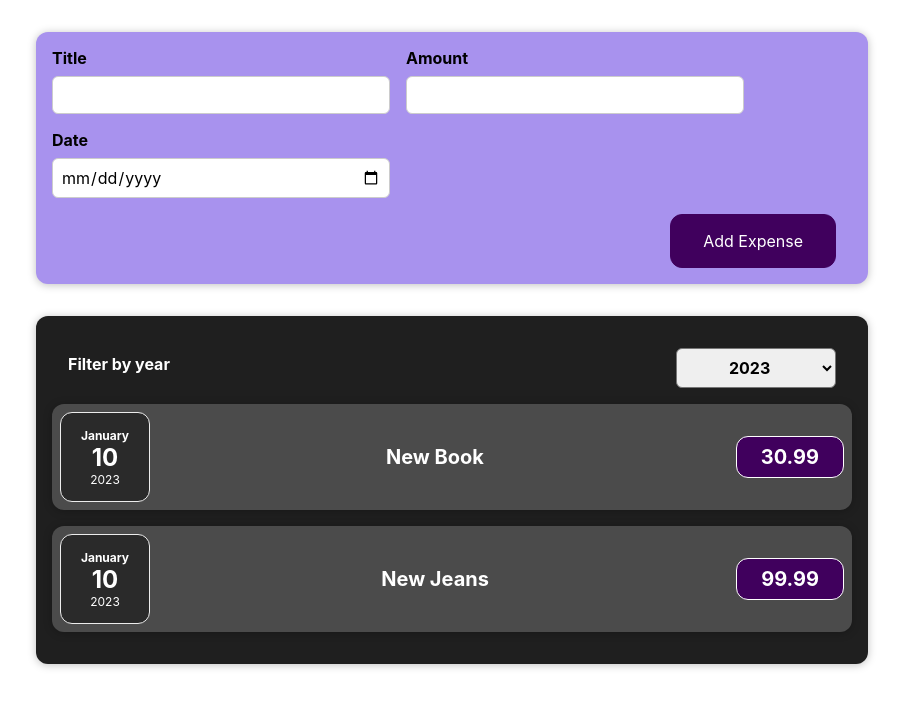
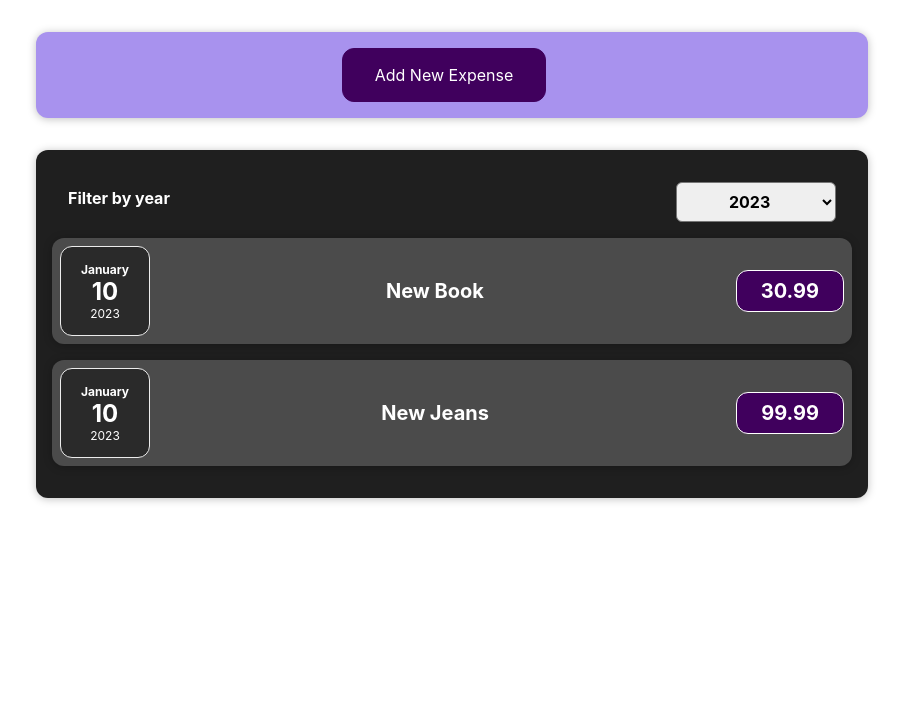
Before and after one commit to hnnmrkr/expenses, a React (Create React App) app: page / in a window 1280 px wide. Shown: the top 708 px of the page, without its empty margins (188-1091 px from the left). Built offline with nearby package versions, Linux system fonts and the light colour scheme.

Commit message:
Added Add new expense button and cancel button

```diff
--- a/src/App.js
+++ b/src/App.js
@@ -27,6 +27,8 @@ const DUMMY_EXPENSES = [
 
 const App = () => {
     const [expenses, setExpenses] = useState(DUMMY_EXPENSES)
+    const [isShown, setIsShown] = useState(false);
+
 
     const addExpensehandler = (expense) => {
         console.log('In App.js')
--- a/src/components/Expenses/ExpensesList.js
+++ b/src/components/Expenses/ExpensesList.js
@@ -21,4 +21,5 @@ const ExpensesList = (props) => {
         </ul>
     )}
 
+
 export default ExpensesList
--- a/src/components/NewExpense/ExpenseForm.js
+++ b/src/components/NewExpense/ExpenseForm.js
@@ -2,9 +2,6 @@ import React, {useState} from 'react'
 import './ExpenseForm.css'
 
 const ExpenseForm = (props) => {
-    // const [enteredTitle, setEnteredTitle] = useState('')
-    // const [enteredAmount, setEnteredAmount] = useState('')
-    // const [enteredDate, setEnteredDate] = useState('')
     const [userInput, setUserInput] = useState({
         enteredTitle: '',
         enteredAmount: '',
@@ -37,6 +34,7 @@ const ExpenseForm = (props) => {
             date: new Date(userInput.enteredDate)
         }
         props.onSaveExpenseData(expenseData)
+        props.onSumbission()
         setUserInput({
             enteredTitle: '',
             enteredDate: '',
@@ -66,6 +64,7 @@ const ExpenseForm = (props) => {
             </div>
             <div className='new-expense__actions'>
                 <button type='submit'>Add Expense</button>
+                <button onClick={props.onCancel}>Cancel</button>
             </div>
         </form>
     )
--- a/src/components/NewExpense/NewExpense.js
+++ b/src/components/NewExpense/NewExpense.js
@@ -1,8 +1,14 @@
-import React from 'react'
+import React, {useState} from 'react'
 import './NewExpense.css'
 import ExpenseForm from "./ExpenseForm";
 
 const NewExpense = (props) => {
+    const [formEdit, setFormEdit] = useState(false);
+
+    const formEditHandler = () => {
+        setFormEdit(!formEdit)
+    }
+
     const saveExpenseDatahandler = (enteredExpenseData) => {
         const expenseData = {
             ...enteredExpenseData,
@@ -10,13 +16,19 @@ const NewExpense = (props) => {
         }
         props.onAddExpense(expenseData)
     }
-
-
-    return(
+    if (formEdit) {
+        return(
         <div className='new-expense'>
-            <ExpenseForm onSaveExpenseData={saveExpenseDatahandler}></ExpenseForm>
+            <ExpenseForm onSaveExpenseData={saveExpenseDatahandler} onSumbission={formEditHandler}></ExpenseForm>
         </div>
-    )
+        )
+    } else {
+        return (
+            <div className='new-expense'>
+                <button onClick={formEditHandler}>Add New Expense</button>
+            </div>
+        )
+    }
 }
 
 export default NewExpense
```
